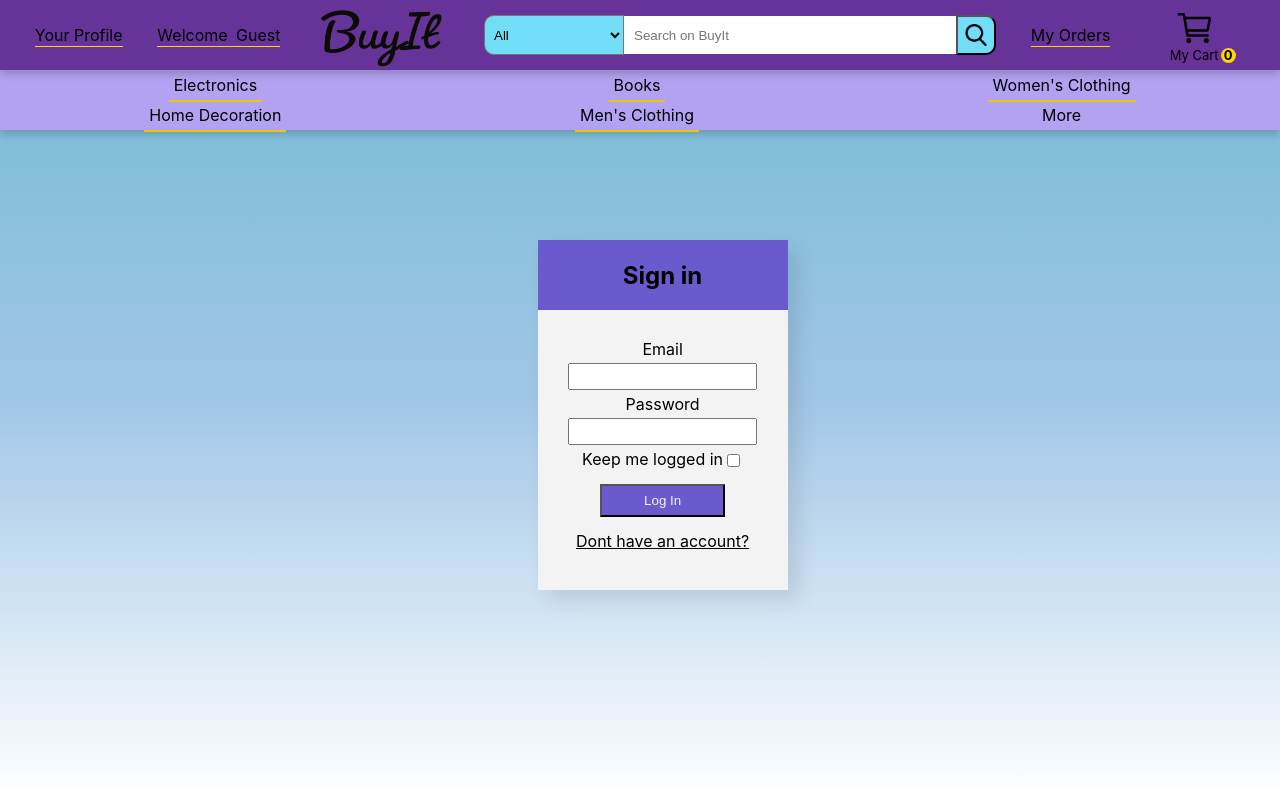
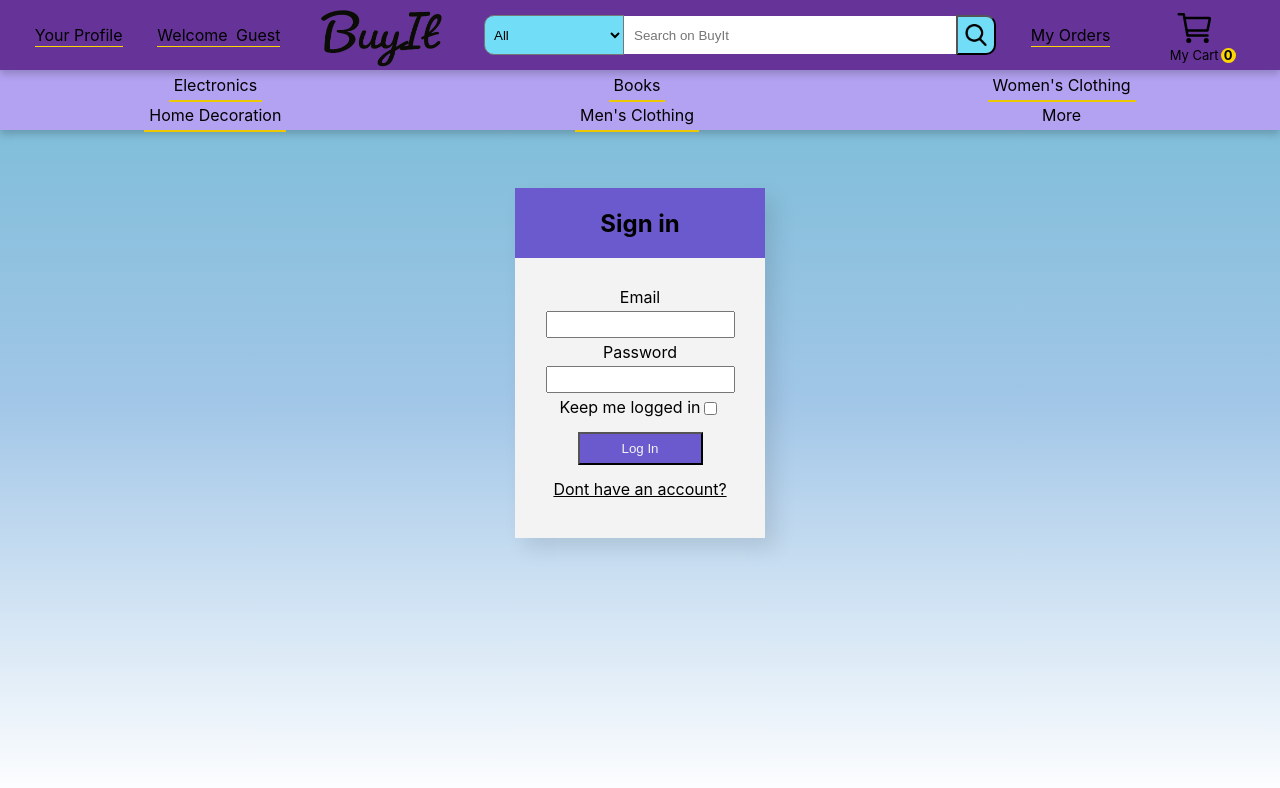
Before and after one commit to ofekmymon/BuyIt-Frontend, a React (Create React App) app: page /signin in a window 1280 px wide. Shown: the top 788 px of the page. Built offline with nearby package versions, Linux system fonts and the light colour scheme; no server answers.

Commit message:
fixed some ui and cookies

```diff
--- a/src/components/Body/mainpage/MainPage.js
+++ b/src/components/Body/mainpage/MainPage.js
@@ -172,8 +172,6 @@ export default function MainPage() {
       ? // take top 10 ranked items by relevency
         randomGenerator(wantedPanels, temp.splice(0, 10))
       : randomGenerator(wantedPanels, temp);
-    console.log(randomList);
-
     return randomList.map((value, index) => {
       return (
         <TopPanel
--- a/src/components/Body/mainpage/TopPanel.js
+++ b/src/components/Body/mainpage/TopPanel.js
@@ -30,8 +30,6 @@ export default function TopPanel(props) {
       }
     );
     const response = await request.data;
-    console.log(response);
-
     return await response.products;
   }
 
--- a/src/components/Body/product-page/ProductPage.module.css
+++ b/src/components/Body/product-page/ProductPage.module.css
@@ -42,8 +42,12 @@
 }
 .imageButtonContainer {
   margin-top: 5px;
+  width: 30%;
+  align-self: center;
+  background-color: #f3f3f3;
   height: 15px;
   display: flex;
+  justify-content: center;
   align-self: center;
   gap: 10px;
 }
--- a/src/components/Head/Profile.js
+++ b/src/components/Head/Profile.js
@@ -8,7 +8,6 @@ export default function Profile(props) {
   const navigate = useNavigate();
   const useQuery = useQueryClient();
   const user = useQuery.getQueryData(["user"]);
-  console.log(user);
 
   const handleOverlayClick = (e) => {
     // Close the modal if the overlay is clicked (not the profile content)
--- a/src/components/Sign/Signin.js
+++ b/src/components/Sign/Signin.js
@@ -55,7 +55,10 @@ export default function Signin() {
       const localCart = JSON.parse(localStorage.getItem("cart"));
       const request = await axios.post(
         "https://buyit-server.onrender.com/save-local-cart",
-        { local_cart: localCart, email }
+        {
+          local_cart: localCart,
+          email,
+        }
       );
       const response = await request.data;
       if (response.status === "failure") {
--- a/src/components/Sign/Signin.module.css
+++ b/src/components/Sign/Signin.module.css
@@ -1,8 +1,7 @@
 .container {
-  margin: 0;
-  position: absolute;
-  top: 30%;
-  left: 42%;
+  position: relative;
+  margin: auto;
+  margin-top: 10%;
   width: 250px;
   height: 350px;
   display: flex;
@@ -43,6 +42,5 @@
 @media (max-width: 768px) {
   .container {
     width: 70%;
-    left: 15%;
   }
 }
--- a/src/components/Sign/Signup.module.css
+++ b/src/components/Sign/Signup.module.css
@@ -1,8 +1,7 @@
 .container {
-  margin: 0;
-  position: absolute;
-  top: 28%;
-  left: 40%;
+  position: relative;
+  margin: auto;
+  margin-top: 10%;
   width: 300px;
   height: 400px;
   display: flex;
@@ -49,6 +48,5 @@
 @media (max-width: 768px) {
   .container {
     width: 70%;
-    left: 15%;
   }
 }
--- a/src/hooks/useRec.js
+++ b/src/hooks/useRec.js
@@ -28,7 +28,9 @@ export async function saveSearchHistory(user_id, searchValue) {
   try {
     const request = await axios.get(
       "https://buyit-server.onrender.com/add-search-history",
-      { params: { user_id, search_query: searchValue } }
+      {
+        params: { user_id, search_query: searchValue },
+      }
     );
     const response = await request.data;
     if (response.status === "success") return true;
--- a/src/hooks/useUser.js
+++ b/src/hooks/useUser.js
@@ -1,5 +1,4 @@
 import axios from "axios";
-
 // function to ask server to validate refresh token:
 const validateRefreshToken = async () => {
   try {
@@ -91,14 +90,14 @@ export const fetchUser = async () => {
 };
 
 export const signout = async () => {
-  console.log("Logging out");
-
   localStorage.removeItem("access_token");
   const request = await axios.get("https://buyit-server.onrender.com/signout", {
     withCredentials: true,
   });
 
   if (request.data) {
+    localStorage.removeItem("access_token");
+    window.location.reload();
     return true;
   }
   return false;
```
